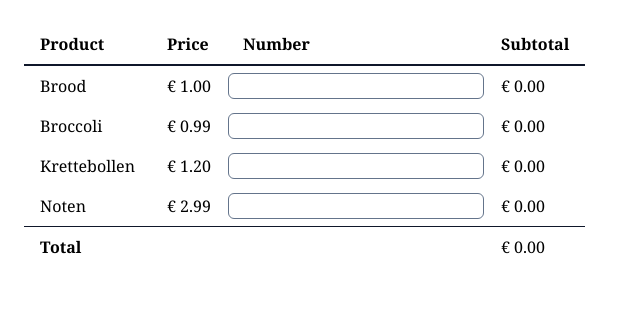
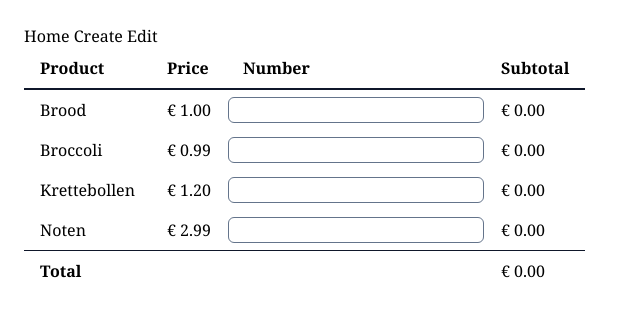
Before and after one commit to ALSijsling/ShoppingList-Vue3, a Vue app: page / in a window 1280 px wide. Shown: the top 316 px of the page, without its empty margins (0-640 px from the left). Built offline with nearby package versions, Linux system fonts and the light colour scheme.

Commit message:
added router

```diff
--- a/package.json
+++ b/package.json
@@ -9,7 +9,8 @@
     "preview": "vite preview"
   },
   "dependencies": {
-    "vue": "^3.4.19"
+    "vue": "^3.4.19",
+    "vue-router": "^4.3.0"
   },
   "devDependencies": {
     "@vitejs/plugin-vue": "^5.0.4",
--- a/src/App.vue
+++ b/src/App.vue
@@ -1,17 +1,14 @@
 <script setup>
-  import {ref} from "vue"
-  import GroceriesTable from "./components/GroceriesTable.vue"
 
-  let id = 0
-
-  const groceries = ref([
-    {id: id++, name: "Brood", price: 1.00, cost: ""},
-    {id: id++, name: "Broccoli", price: 0.99, cost: ""},
-    {id: id++, name: "Krettebollen", price: 1.20, cost: ""},
-    {id: id++, name: "Noten", price: 2.99, cost: ""}
-  ])
 </script>
 
 <template>
-  <GroceriesTable :groceries="groceries" />
+  <div>
+    <router-link to="/">Home </router-link>
+    <router-link to="/create">Create </router-link>
+    <router-link to="/edit">Edit</router-link>
+  </div>
+  <div>
+    <router-view></router-view>
+  </div>
 </template>
--- a/src/main.js
+++ b/src/main.js
@@ -1,5 +1,8 @@
 import { createApp } from 'vue'
 import './style.css'
 import App from './App.vue'
+import router from './router'
 
-createApp(App).mount('#app')
+createApp(App)
+.use(router)
+.mount('#app')
--- /dev/null
+++ b/src/pages/groceries/Create.vue
@@ -0,0 +1,7 @@
+<script setup>
+
+</script>
+
+<template>
+
+</template>
--- /dev/null
+++ b/src/pages/groceries/Edit.vue
@@ -0,0 +1,7 @@
+<script setup>
+
+</script>
+
+<template>
+
+</template>
--- /dev/null
+++ b/src/pages/groceries/Overview.vue
@@ -0,0 +1,17 @@
+<script setup>
+  import {ref} from "vue"
+  import GroceriesTable from "./../../components/GroceriesTable.vue";
+
+  let id = 0
+
+  const groceries = ref([
+    {id: id++, name: "Brood", price: 1.00, cost: ""},
+    {id: id++, name: "Broccoli", price: 0.99, cost: ""},
+    {id: id++, name: "Krettebollen", price: 1.20, cost: ""},
+    {id: id++, name: "Noten", price: 2.99, cost: ""}
+  ])
+</script>
+
+<template>
+  <GroceriesTable :groceries="groceries" />
+</template>
--- /dev/null
+++ b/src/router/index.js
@@ -0,0 +1,15 @@
+import { createRouter, createWebHistory } from 'vue-router'
+import Home from './../pages/groceries/Overview.vue'
+import Create from './../pages/groceries/Create.vue'
+import Edit from './../pages/groceries/Edit.vue'
+
+const router = createRouter({
+    history: createWebHistory(),
+    routes: [
+        {path: '/', name: 'Home', component: Home},
+        {path: '/create', name: 'Create', component: Create},
+        {path: '/edit', name: 'Edit', component: Edit}
+    ]
+})
+
+export default router
```
Also changed, not shown: 1 other file (tests, documents, lock files or other folders).
